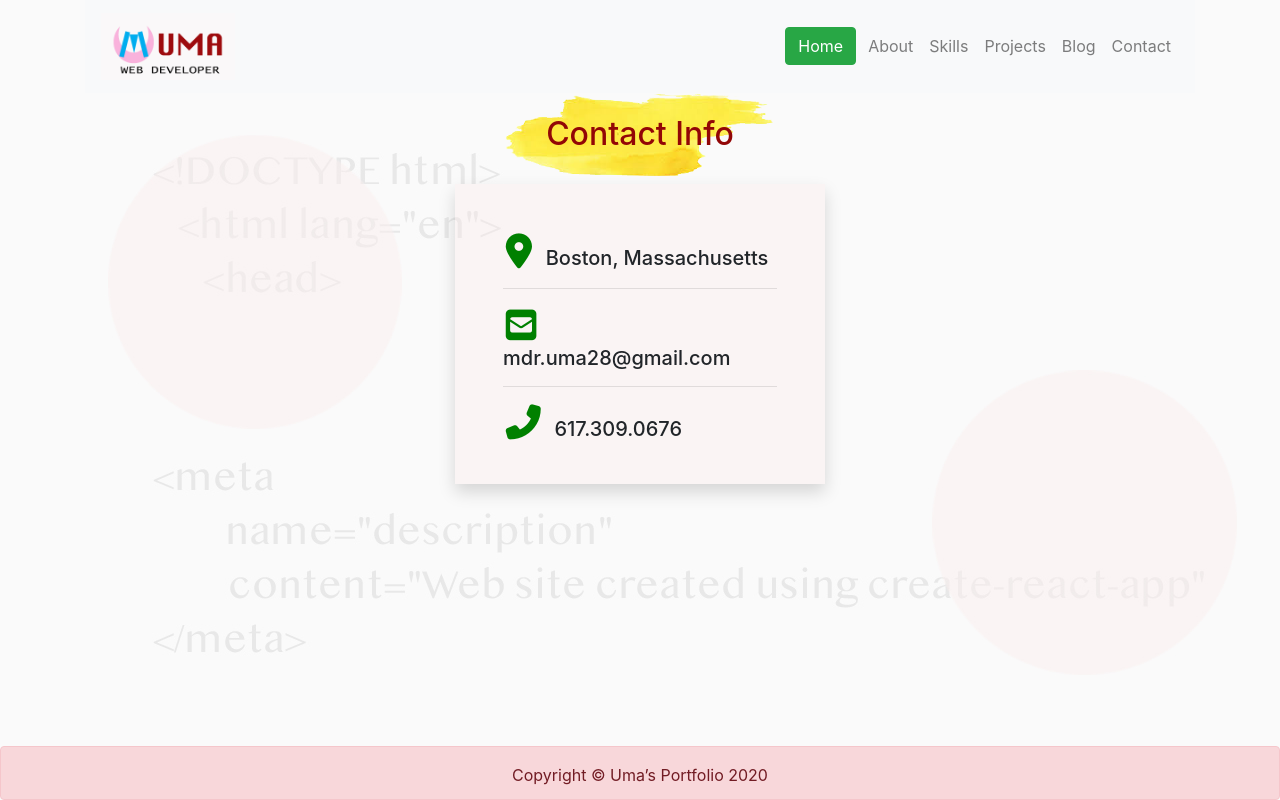
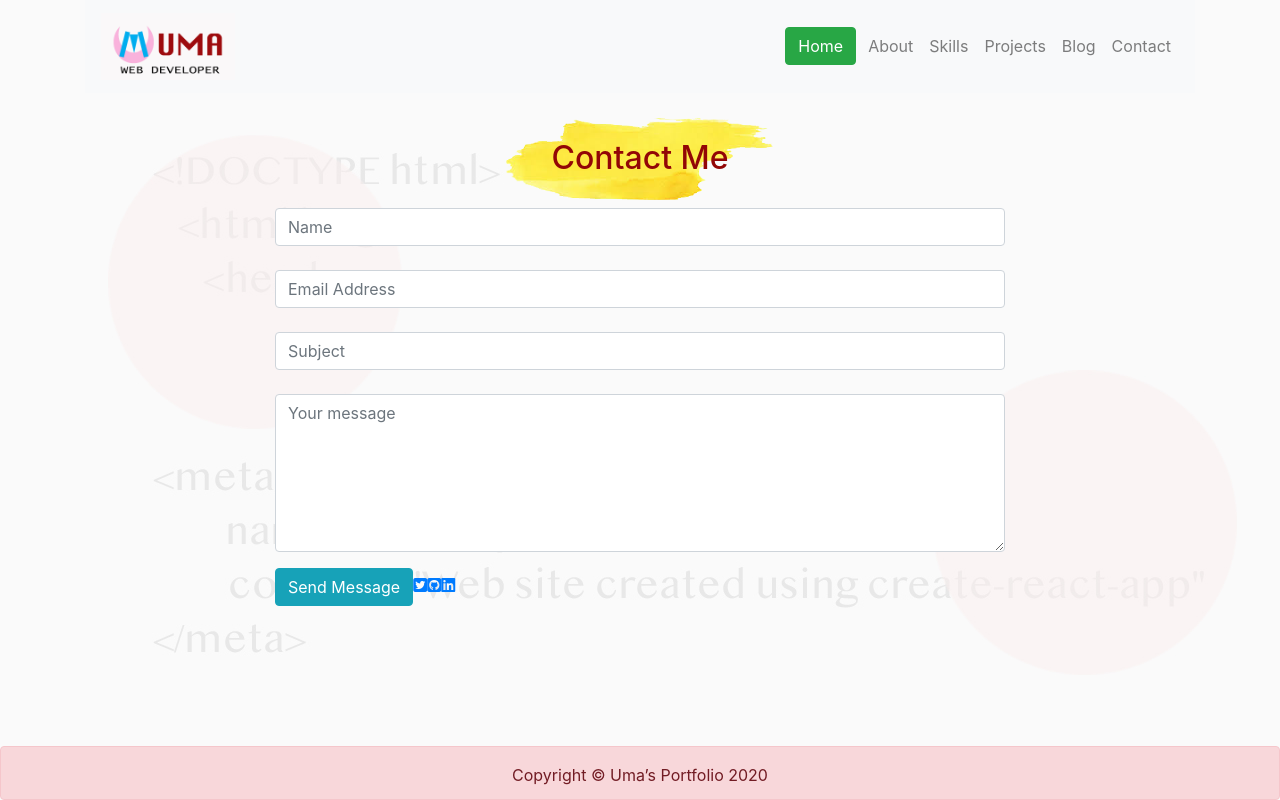
Before and after one commit to mdr-uma/portfolio, a React (Create React App) app: page /contact in a window 1280 px wide. Built offline with nearby package versions, Linux system fonts and the light colour scheme.

Commit message:
convert function to class component & Add form

```diff
--- a/src/components/Contact.js
+++ b/src/components/Contact.js
@@ -1,19 +1,53 @@
 import React from 'react'
+import Button from './Button';
 
-const Contact = () => {
-    return(
-        <div className="container">
-            <h2>Contact Info</h2>
-            <div className="h-100 d-flex justify-content-center align-items-center">
-                <div className="skill col-sm-4 p-5 shadow text-left">
-                    <h5><i className="fas fa-map-marker-alt contact-icon"></i>Boston, Massachusetts</h5><hr/>
-                    <h5><i className="fas fa-envelope-square contact-icon"></i> mdr.uma28@gmail.com</h5><hr />
-                    <h5><i className="fas fa-phone-alt contact-icon"></i>617.309.0676</h5>
-                </div>
+export default class extends React.Component {
+    constructor(props) {
+    super(props);
+	this.state = {
+        feedback: '',
+        name: 'Name',
+        email: 'email@example.com'
+     }
+  }
+
+    render() {
+        return (
+            <div className="container">
+                <br/>
+                <h2>Contact Me</h2>
+                <form className="test-mailing">
+                    <div className="row h-100 d-flex justify-content-center align-items-center">
+                        <div className="col-8 form-group mx-auto">
+                            <input type="text" className="form-control" placeholder="Name" name="name"/>
+                        </div>
+                        <div className="col-8 form-group pt-2 mx-auto">
+                            <input type="email" className="form-control" placeholder="Email Address" name="email" required/>
+                        </div>
+                        <div className="col-8 form-group pt-2 mx-auto">
+                            <input type="text" className="form-control" placeholder="Subject" name="subject"/>
+                        </div>
+                        <div className="col-8 form-group pt-2 mx-auto">
+                            <textarea
+                                className="form-control"
+                                id="test-mailing"
+                                cols="30"
+                                rows="6"
+                                name="message"
+                                placeholder="Your message"
+                                required
+                            />
+                        </div>
+                        <div className="col-8 mx-auto">
+                            <Button>Send Message</Button>
+                            <a href="https://twitter.com/imoohma"><i className="fab fa-twitter-square s-icon"></i></a>
+                            <a href=" https://github.com/mdr-uma"><i className="fab fa-github-square s-icon"></i></a>
+                            <a href="https://www.linkedin.com/in/uma-manandhar"><i className="fab fa-linkedin s-icon"></i></a>
+                        </div>
+                    </div>
+                </form>
             </div>
-        </div>
+        )
+    }
 
-    )
 }
-
-export default Contact
```
